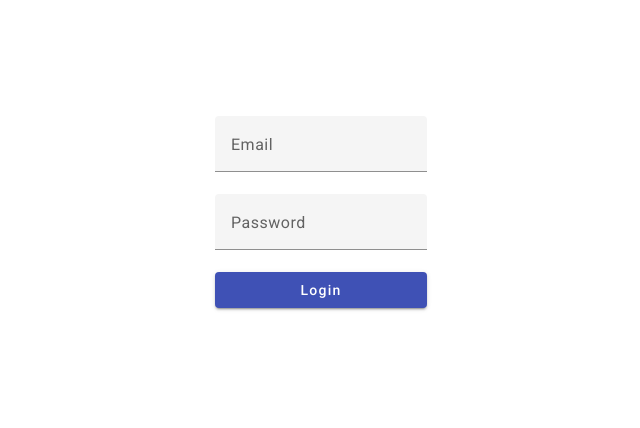
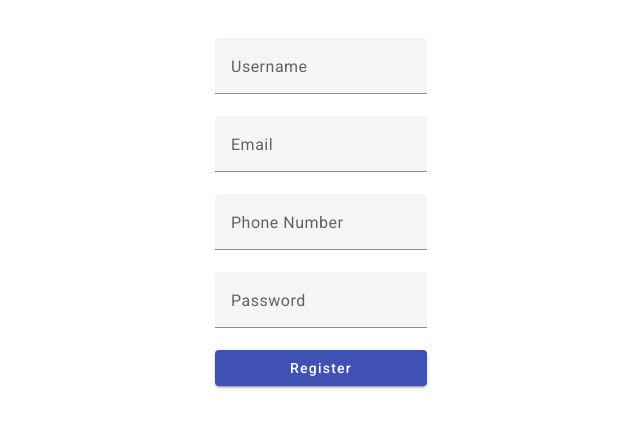
Before and after one commit to Mihai-Simedrea/AresArmory, an Angular app in the folder Frontend/AresArmory/: page /register in a window 1280 px wide. Before the commit this address led to /login. Shown: the part 188-616 px from the top of the page, without its empty margins (319-959 px from the left). Built offline with nearby package versions, Linux system fonts and the light colour scheme.

Commit message:
[FE] Added Register Template

```diff
--- a/Frontend/AresArmory/src/app/app-routing.module.ts
+++ b/Frontend/AresArmory/src/app/app-routing.module.ts
@@ -1,10 +1,12 @@
 import { NgModule } from '@angular/core';
 import { RouterModule, Routes } from '@angular/router';
 import { LoginComponent } from './pages/login/login.component';
+import { RegisterComponent } from './pages/register/register.component';
 
 const routes: Routes = [
   { path: '', redirectTo: 'login', pathMatch: 'full' },
   { path: 'login', component: LoginComponent },
+  { path: 'register', component: RegisterComponent },
   { path: '**', redirectTo: 'login' },
 ];
 
--- a/Frontend/AresArmory/src/app/pages/register/register.component.html
+++ b/Frontend/AresArmory/src/app/pages/register/register.component.html
@@ -1 +1,21 @@
-<p>register works!</p>
+<div class="container">
+    <div class="form">
+        <mat-form-field>
+            <mat-label>Username</mat-label>
+            <input matInput>
+        </mat-form-field>
+        <mat-form-field>
+            <mat-label>Email</mat-label>
+            <input matInput>
+        </mat-form-field>
+        <mat-form-field>
+            <mat-label>Phone Number</mat-label>
+            <input matInput>
+        </mat-form-field>
+        <mat-form-field>
+            <mat-label>Password</mat-label>
+            <input matInput>
+        </mat-form-field>
+        <button mat-button mat-raised-button color="primary">Register</button>
+    </div>
+</div>
--- a/Frontend/AresArmory/src/app/pages/register/register.component.scss
+++ b/Frontend/AresArmory/src/app/pages/register/register.component.scss
@@ -0,0 +1,11 @@
+.container {
+    display: flex;
+    justify-content: center;
+    align-items: center;
+    height: 100vh;
+}
+
+.form {
+    display: flex;
+    flex-direction: column;
+}
```
